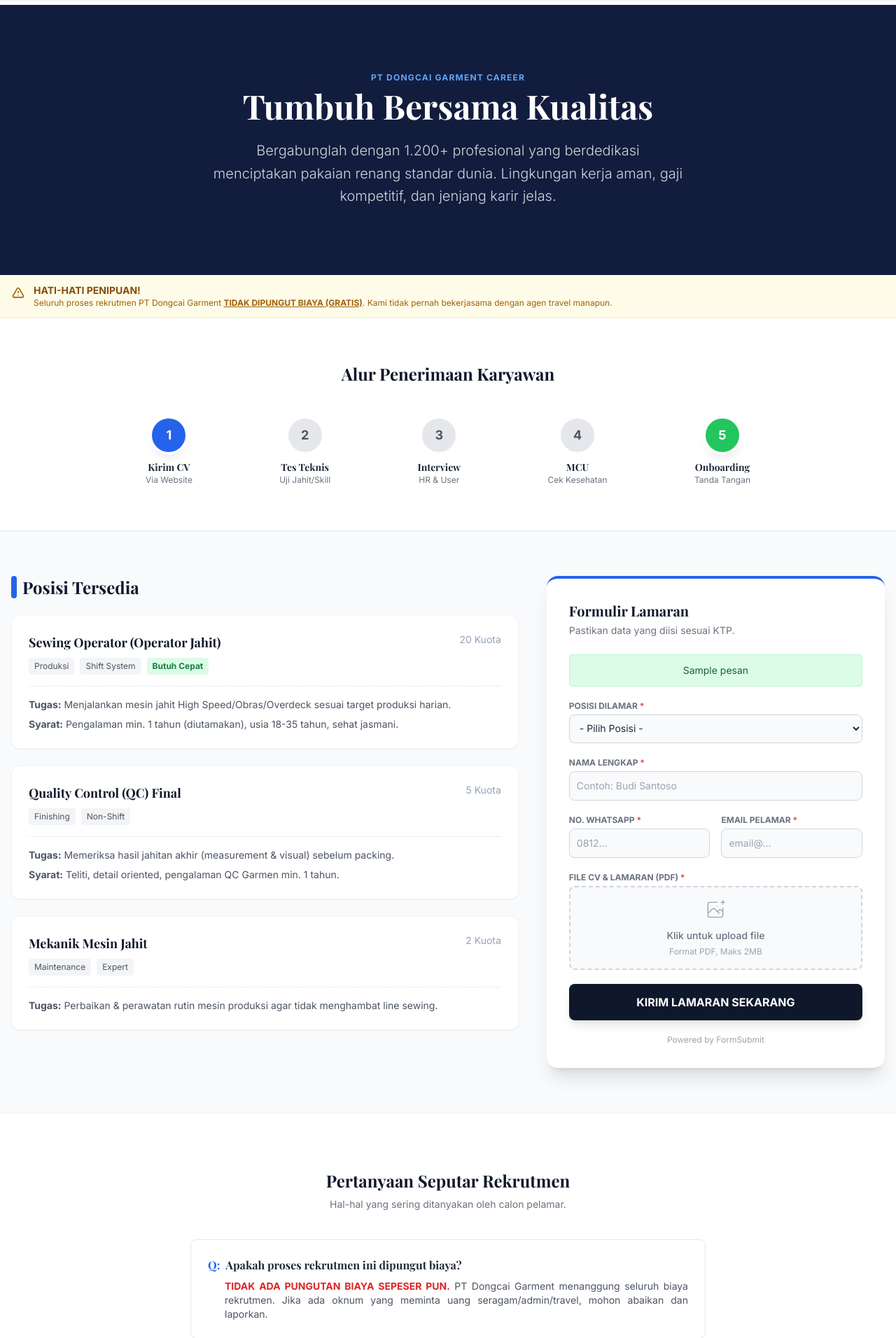
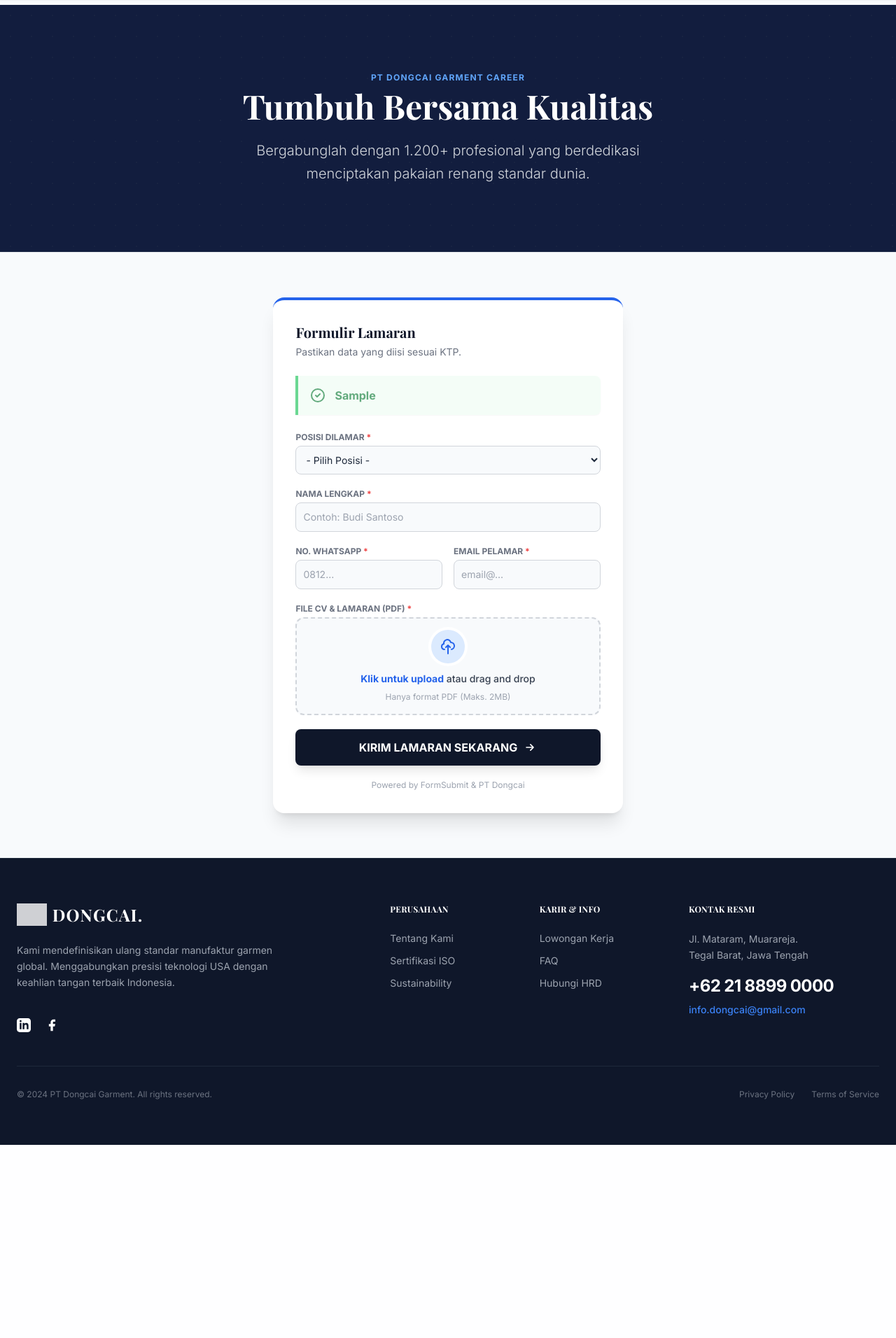
Before and after one commit to oziy-id/web-company, a Django app: template web/templates/career.html in a window 1280 px wide. Shown: the part 73-1985 px from the top of the page at 70% size. After the commit the page ends 1709 px from the top, so only its background shows below. Run offline with Django 5.2, Linux system fonts and the light colour scheme; the template is opened without the code that fills it: most values are stand-ins (such as "Sample title", 1, 10 or a date in 2020); some libraries are stand-ins or nearby versions; grey boxes are pictures that could not be loaded.

Commit message:
Update web/templates/career.html

```diff
--- a/web/templates/career.html
+++ b/web/templates/career.html
@@ -9,162 +9,33 @@
         <span class="text-blue-400 font-bold tracking-widest uppercase text-xs mb-2 block">PT DONGCAI GARMENT CAREER</span>
         <h1 class="text-4xl md:text-5xl font-extrabold mb-6">Tumbuh Bersama Kualitas</h1>
         <p class="text-xl text-gray-300 max-w-2xl mx-auto font-light leading-relaxed">
-            Bergabunglah dengan 1.200+ profesional yang berdedikasi menciptakan pakaian renang standar dunia. Lingkungan kerja aman, gaji kompetitif, dan jenjang karir jelas.
+            Bergabunglah dengan 1.200+ profesional yang berdedikasi menciptakan pakaian renang standar dunia.
         </p>
     </div>
 </section>
 
-<div class="bg-yellow-50 border-b border-yellow-200">
-    <div class="container mx-auto px-4 py-3 flex items-start gap-3">
-        <div class="text-yellow-700 mt-1">
-            <svg class="w-5 h-5" fill="none" stroke="currentColor" viewBox="0 0 24 24"><path stroke-linecap="round" stroke-linejoin="round" stroke-width="2" d="M12 9v2m0 4h.01m-6.938 4h13.856c1.54 0 2.502-1.667 1.732-3L13.732 4c-.77-1.333-2.694-1.333-3.464 0L3.34 16c-.77 1.333.192 3 1.732 3z"></path></svg>
-        </div>
-        <div>
-            <p class="text-sm text-yellow-800 font-bold">HATI-HATI PENIPUAN!</p>
-            <p class="text-xs text-yellow-700">Seluruh proses rekrutmen PT Dongcai Garment <span class="font-bold underline">TIDAK DIPUNGUT BIAYA (GRATIS)</span>. Kami tidak pernah bekerjasama dengan agen travel manapun.</p>
-        </div>
-    </div>
-</div>
+<section class="py-16 bg-slate-50 border-t border-gray-200" id="apply">
+    <div class="container mx-auto px-4 flex flex-col lg:flex-row gap-10 justify-center">
 
-<section class="py-16 bg-white">
-    <div class="container mx-auto px-4">
-        <h2 class="text-2xl font-bold text-center mb-12 text-slate-900">Alur Penerimaan Karyawan</h2>
-
-        <div class="relative hidden md:flex justify-between max-w-4xl mx-auto">
-            <div class="absolute top-1/2 left-0 w-full h-1 bg-gray-200 -z-10 -translate-y-1/2"></div>
-
-            <div class="text-center bg-white px-4">
-                <div class="w-12 h-12 mx-auto bg-blue-600 text-white rounded-full flex items-center justify-center font-bold text-lg mb-3 shadow-lg ring-4 ring-white">1</div>
-                <h3 class="font-bold text-sm">Kirim CV</h3>
-                <p class="text-xs text-gray-500">Via Website</p>
-            </div>
-            <div class="text-center bg-white px-4">
-                <div class="w-12 h-12 mx-auto bg-gray-200 text-gray-600 rounded-full flex items-center justify-center font-bold text-lg mb-3 ring-4 ring-white">2</div>
-                <h3 class="font-bold text-sm">Tes Teknis</h3>
-                <p class="text-xs text-gray-500">Uji Jahit/Skill</p>
-            </div>
-            <div class="text-center bg-white px-4">
-                <div class="w-12 h-12 mx-auto bg-gray-200 text-gray-600 rounded-full flex items-center justify-center font-bold text-lg mb-3 ring-4 ring-white">3</div>
-                <h3 class="font-bold text-sm">Interview</h3>
-                <p class="text-xs text-gray-500">HR & User</p>
-            </div>
-            <div class="text-center bg-white px-4">
-                <div class="w-12 h-12 mx-auto bg-gray-200 text-gray-600 rounded-full flex items-center justify-center font-bold text-lg mb-3 ring-4 ring-white">4</div>
-                <h3 class="font-bold text-sm">MCU</h3>
-                <p class="text-xs text-gray-500">Cek Kesehatan</p>
-            </div>
-            <div class="text-center bg-white px-4">
-                <div class="w-12 h-12 mx-auto bg-green-500 text-white rounded-full flex items-center justify-center font-bold text-lg mb-3 shadow-lg ring-4 ring-white">5</div>
-                <h3 class="font-bold text-sm">Onboarding</h3>
-                <p class="text-xs text-gray-500">Tanda Tangan</p>
-            </div>
-        </div>
-
-        <div class="md:hidden space-y-4 pl-4 border-l-2 border-gray-200 ml-4">
-            <div class="relative pl-6">
-                <div class="absolute -left-[9px] top-0 w-4 h-4 bg-blue-600 rounded-full"></div>
-                <h3 class="font-bold text-sm">1. Registrasi Online</h3>
-            </div>
-            <div class="relative pl-6">
-                <div class="absolute -left-[9px] top-0 w-4 h-4 bg-gray-300 rounded-full"></div>
-                <h3 class="font-bold text-sm">2. Tes Keahlian (Skill Test)</h3>
-            </div>
-            <div class="relative pl-6">
-                <div class="absolute -left-[9px] top-0 w-4 h-4 bg-gray-300 rounded-full"></div>
-                <h3 class="font-bold text-sm">3. Interview & MCU</h3>
-            </div>
-             <div class="relative pl-6">
-                <div class="absolute -left-[9px] top-0 w-4 h-4 bg-green-500 rounded-full"></div>
-                <h3 class="font-bold text-sm">4. Tanda Tangan Kontrak</h3>
-            </div>
-        </div>
-    </div>
-</section>
-
-<section class="py-16 bg-slate-50 border-t border-gray-200" id="apply">
-    <div class="container mx-auto px-4 flex flex-col lg:flex-row gap-10">
-
-        <div class="lg:w-3/5 space-y-6">
-            <h2 class="text-2xl font-bold text-slate-900 flex items-center gap-2">
-                <span class="bg-blue-600 w-2 h-8 rounded-full inline-block"></span>
-                Posisi Tersedia
-            </h2>
-
-            <div class="bg-white p-6 rounded-xl shadow-sm border border-gray-100 hover:border-blue-300 transition group">
-                <div class="flex justify-between items-start">
-                    <div>
-                        <h3 class="text-lg font-bold text-slate-900 group-hover:text-blue-600 transition">Sewing Operator (Operator Jahit)</h3>
-                        <div class="flex flex-wrap gap-2 mt-2">
-                            <span class="px-2 py-1 bg-gray-100 text-xs text-gray-600 rounded">Produksi</span>
-                            <span class="px-2 py-1 bg-gray-100 text-xs text-gray-600 rounded">Shift System</span>
-                            <span class="px-2 py-1 bg-green-100 text-xs text-green-700 rounded font-bold">Butuh Cepat</span>
-                        </div>
-                    </div>
-                    <span class="text-slate-400 text-sm">20 Kuota</span>
-                </div>
-                <hr class="my-4 border-dashed">
-                <div class="text-sm text-gray-600 space-y-2">
-                    <p><strong>Tugas:</strong> Menjalankan mesin jahit High Speed/Obras/Overdeck sesuai target produksi harian.</p>
-                    <p><strong>Syarat:</strong> Pengalaman min. 1 tahun (diutamakan), usia 18-35 tahun, sehat jasmani.</p>
-                </div>
-            </div>
-
-            <div class="bg-white p-6 rounded-xl shadow-sm border border-gray-100 hover:border-blue-300 transition group">
-                <div class="flex justify-between items-start">
-                    <div>
-                        <h3 class="text-lg font-bold text-slate-900 group-hover:text-blue-600 transition">Quality Control (QC) Final</h3>
-                        <div class="flex flex-wrap gap-2 mt-2">
-                            <span class="px-2 py-1 bg-gray-100 text-xs text-gray-600 rounded">Finishing</span>
-                            <span class="px-2 py-1 bg-gray-100 text-xs text-gray-600 rounded">Non-Shift</span>
-                        </div>
-                    </div>
-                    <span class="text-slate-400 text-sm">5 Kuota</span>
-                </div>
-                <hr class="my-4 border-dashed">
-                <div class="text-sm text-gray-600 space-y-2">
-                    <p><strong>Tugas:</strong> Memeriksa hasil jahitan akhir (measurement & visual) sebelum packing.</p>
-                    <p><strong>Syarat:</strong> Teliti, detail oriented, pengalaman QC Garmen min. 1 tahun.</p>
-                </div>
-            </div>
-
-             <div class="bg-white p-6 rounded-xl shadow-sm border border-gray-100 hover:border-blue-300 transition group">
-                <div class="flex justify-between items-start">
-                    <div>
-                        <h3 class="text-lg font-bold text-slate-900 group-hover:text-blue-600 transition">Mekanik Mesin Jahit</h3>
-                        <div class="flex flex-wrap gap-2 mt-2">
-                            <span class="px-2 py-1 bg-gray-100 text-xs text-gray-600 rounded">Maintenance</span>
-                            <span class="px-2 py-1 bg-gray-100 text-xs text-gray-600 rounded">Expert</span>
-                        </div>
-                    </div>
-                    <span class="text-slate-400 text-sm">2 Kuota</span>
-                </div>
-                <hr class="my-4 border-dashed">
-                <div class="text-sm text-gray-600 space-y-2">
-                    <p><strong>Tugas:</strong> Perbaikan & perawatan rutin mesin produksi agar tidak menghambat line sewing.</p>
-                </div>
-            </div>
-        </div>
-
-        <div class="lg:w-2/5">
+        <div class="lg:w-2/5 w-full">
             <div class="bg-white p-8 rounded-2xl shadow-xl sticky top-24 border-t-4 border-blue-600">
                 <h3 class="text-xl font-bold mb-1 text-slate-900">Formulir Lamaran</h3>
                 <p class="text-sm text-gray-500 mb-6">Pastikan data yang diisi sesuai KTP.</p>
 
-                {% if pesan %}
-                    {% if 'Gagal' in pesan %}
-                    <div class="p-3 mb-4 bg-red-100 text-red-800 rounded text-sm text-center border border-red-200">{{ pesan }}</div>
-                    {% else %}
-                    <div class="p-3 mb-4 bg-green-100 text-green-800 rounded text-sm text-center border border-green-200">{{ pesan }}</div>
+                {% if pesan_sukses %}
+                <div class="p-4 mb-6 bg-green-50 border-l-4 border-green-500 text-green-700 rounded-r-lg shadow-sm animate-pulse">
+                    <div class="flex items-center gap-3">
+                        <svg xmlns="http://www.w3.org/2000/svg" class="h-6 w-6" fill="none" viewBox="0 0 24 24" stroke="currentColor" stroke-width="2"><path stroke-linecap="round" stroke-linejoin="round" d="M9 12l2 2 4-4m6 2a9 9 0 11-18 0 9 9 0 0118 0z" /></svg>
+                        <p class="font-bold">{{ pesan_sukses }}</p>
+                    </div>
+                </div>
                 {% endif %}
-                {% endif %}
-
-               <form action="https://formsubmit.co/oziyy77@gmail.com" method="POST" enctype="multipart/form-data" class="space-y-5" referrerpolicy="origin">
+                <form action="https://formsubmit.co/oziyy77@gmail.com" method="POST" enctype="multipart/form-data" class="space-y-5" referrerpolicy="origin" id="lamaranForm">
 
                     <input type="hidden" name="_subject" value="Lamaran Baru dari Website Dongcai!">
                     <input type="hidden" name="_captcha" value="false">
                     <input type="hidden" name="_template" value="table">
-    <input type="hidden" name="_url" value="https://oziy-id-dongcai-garment.hf.space/career/">
-    <input type="hidden" name="_next" value="https://oziy-id-dongcai-garment.hf.space/career/">
+                    <input type="hidden" name="_next" value="https://oziy-id-dongcai-garment.hf.space/career/?success=true">
 
                     <div>
                         <label class="block text-xs font-bold uppercase text-gray-500 mb-1">Posisi Dilamar <span class="text-red-500">*</span></label>
@@ -196,67 +67,46 @@
 
                     <div>
                         <label class="block text-xs font-bold uppercase text-gray-500 mb-1">File CV & Lamaran (PDF) <span class="text-red-500">*</span></label>
-        <div class="relative border-2 border-dashed border-gray-300 rounded-lg p-4 text-center hover:bg-gray-50 transition cursor-pointer bg-slate-50">
-            <input type="file" name="attachment" accept=".pdf" class="absolute inset-0 w-full h-full opacity-0 cursor-pointer" required>
-            <div class="text-gray-500 pointer-events-none">
-                <svg class="mx-auto h-8 w-8 text-gray-400 mb-2" stroke="currentColor" fill="none" viewBox="0 0 48 48"><path d="M28 8H12a4 4 0 00-4 4v20m32-12v8m0 0v8a4 4 0 01-4 4H12a4 4 0 01-4-4v-4m32-4l-3.172-3.172a4 4 0 00-5.656 0L28 28M8 32l9.172-9.172a4 4 0 015.656 0L28 28m0 0l4 4m4-24h8m-4-4v8m-12 4h.02" stroke-width="2" stroke-linecap="round" stroke-linejoin="round" /></svg>
-                <span class="text-sm font-medium">Klik untuk upload file</span>
-                <p class="text-xs text-gray-400 mt-1">Format PDF, Maks 2MB</p>
+
+                        <div class="relative border-2 border-dashed border-gray-300 rounded-xl p-4 text-center hover:bg-blue-50 hover:border-blue-400 transition-all cursor-pointer bg-slate-50 group overflow-hidden" id="upload-container">
+
+                            <input type="file" name="attachment" id="cv-upload" accept=".pdf" class="absolute inset-0 w-full h-full opacity-0 cursor-pointer z-20" required>
+
+                            <div class="space-y-2 transition-all duration-300 group-hover:-translate-y-1" id="default-view">
+                                <div class="w-12 h-12 bg-blue-100 text-blue-600 rounded-full mx-auto flex items-center justify-center mb-3 ring-4 ring-white shadow-sm group-hover:scale-110 transition">
+                                    <svg xmlns="http://www.w3.org/2000/svg" class="h-6 w-6" fill="none" viewBox="0 0 24 24" stroke="currentColor" stroke-width="2"><path stroke-linecap="round" stroke-linejoin="round" d="M7 16a4 4 0 01-.88-7.903A5 5 0 1115.9 6L16 6a5 5 0 011 9.9M15 13l-3-3m0 0l-3 3m3-3v12" /></svg>
+                                </div>
+                                <div class="text-sm font-medium text-gray-700">
+                                    <span class="text-blue-600 font-bold hover:underline">Klik untuk upload</span> atau drag and drop
+                                </div>
+                                <p class="text-xs text-gray-400">Hanya format PDF (Maks. 2MB)</p>
+                            </div>
+
+                            <div class="hidden flex items-center justify-between bg-white p-3 rounded-lg shadow-sm border border-gray-200 z-30 relative" id="file-selected-view">
+                                <div class="flex items-center gap-3 overflow-hidden">
+                                    <div class="flex-shrink-0 w-10 h-10 bg-red-100 text-red-600 rounded-lg flex items-center justify-center ring-2 ring-white shadow-sm">
+                                        <svg xmlns="http://www.w3.org/2000/svg" class="h-6 w-6" viewBox="0 0 20 20" fill="currentColor"><path fill-rule="evenodd" d="M4 4a2 2 0 012-2h4.586A2 2 0 0112 2.586L15.414 6A2 2 0 0116 7.414V16a2 2 0 01-2 2H6a2 2 0 01-2-2V4zm2 6a1 1 0 011-1h6a1 1 0 110 2H7a1 1 0 01-1-1zm1 3a1 1 0 100 2h6a1 1 0 100-2H7z" clip-rule="evenodd" /></svg>
+                                    </div>
+                                    <div class="text-left overflow-hidden">
+                                        <p class="text-sm font-bold text-slate-800 truncate" id="filename-display">nama_file.pdf</p>
+                                        <p class="text-xs text-green-600 font-medium flex items-center gap-1">
+                                            <svg xmlns="http://www.w3.org/2000/svg" class="h-3 w-3" viewBox="0 0 20 20" fill="currentColor"><path fill-rule="evenodd" d="M10 18a8 8 0 100-16 8 8 0 000 16zm3.707-9.293a1 1 0 00-1.414-1.414L9 10.586 7.707 9.293a1 1 0 00-1.414 1.414l2 2a1 1 0 001.414 0l4-4z" clip-rule="evenodd" /></svg>
+                                            Siap Dilampirkan
+                                        </p>
+                                    </div>
+                                </div>
+                                <button type="button" id="remove-file-btn" class="p-1.5 text-gray-400 hover:text-red-500 hover:bg-red-50 rounded-full transition z-40 relative" title="Ganti File">
+                                    <svg xmlns="http://www.w3.org/2000/svg" class="h-5 w-5" viewBox="0 0 20 20" fill="currentColor"><path fill-rule="evenodd" d="M4.293 4.293a1 1 0 011.414 0L10 8.586l4.293-4.293a1 1 0 111.414 1.414L11.414 10l4.293 4.293a1 1 0 01-1.414 1.414L10 11.414l-4.293 4.293a1 1 0 01-1.414-1.414L10 8.586 5.707 4.293a1 1 0 010-1.414z" clip-rule="evenodd" /></svg>
+                                </button>
                             </div>
                         </div>
                     </div>
-    <button type="submit" class="w-full bg-slate-900 text-white font-bold py-3.5 rounded-lg hover:bg-slate-800 transition transform active:scale-95 shadow-lg">
-        KIRIM LAMARAN SEKARANG
+                    <button type="submit" id="submit-btn" class="w-full bg-slate-900 text-white font-bold py-3.5 rounded-lg hover:bg-slate-800 transition transform active:scale-95 shadow-lg flex justify-center items-center gap-2">
+                        <span>KIRIM LAMARAN SEKARANG</span>
+                        <svg xmlns="http://www.w3.org/2000/svg" class="h-5 w-5" fill="none" viewBox="0 0 24 24" stroke="currentColor" stroke-width="2"><path stroke-linecap="round" stroke-linejoin="round" d="M13 7l5 5m0 0l-5 5m5-5H6" /></svg>
                     </button>
-    <p class="text-xs text-center text-gray-400 mt-2">Powered by FormSubmit</p>
+                    <p class="text-xs text-center text-gray-400 mt-2">Powered by FormSubmit & PT Dongcai</p>
                 </form>
-            </div>
-        </div>
-    </div>
-</section>
-
-<section class="py-20 bg-white border-t border-gray-100">
-    <div class="container mx-auto px-4 max-w-3xl">
-        <div class="text-center mb-10">
-            <h2 class="text-2xl font-bold text-slate-900">Pertanyaan Seputar Rekrutmen</h2>
-            <p class="text-gray-500 text-sm mt-2">Hal-hal yang sering ditanyakan oleh calon pelamar.</p>
-        </div>
-
-        <div class="space-y-4">
-            <div class="border border-gray-200 rounded-lg p-6 hover:bg-slate-50 transition cursor-default">
-                <h3 class="font-bold text-slate-800 flex items-center gap-2">
-                    <span class="text-blue-600">Q:</span> Apakah proses rekrutmen ini dipungut biaya?
-                </h3>
-                <p class="text-gray-600 text-sm mt-2 ml-6 text-justify">
-                    <strong class="text-red-600">TIDAK ADA PUNGUTAN BIAYA SEPESER PUN.</strong> PT Dongcai Garment menanggung seluruh biaya rekrutmen. Jika ada oknum yang meminta uang seragam/admin/travel, mohon abaikan dan laporkan.
-                </p>
-            </div>
-
-            <div class="border border-gray-200 rounded-lg p-6 hover:bg-slate-50 transition cursor-default">
-                <h3 class="font-bold text-slate-800 flex items-center gap-2">
-                    <span class="text-blue-600">Q:</span> Berapa lama saya harus menunggu panggilan tes?
-                </h3>
-                <p class="text-gray-600 text-sm mt-2 ml-6 text-justify">
-                    Tim HRD kami akan memproses data Anda dalam waktu <strong>maksimal 14 hari kerja</strong>. Jika dalam 2 minggu tidak ada kabar via Email/WhatsApp, berarti kualifikasi Anda belum sesuai dengan kebutuhan saat ini.
-                </p>
-            </div>
-
-            <div class="border border-gray-200 rounded-lg p-6 hover:bg-slate-50 transition cursor-default">
-                <h3 class="font-bold text-slate-800 flex items-center gap-2">
-                    <span class="text-blue-600">Q:</span> Apakah boleh melamar lebih dari satu posisi?
-                </h3>
-                <p class="text-gray-600 text-sm mt-2 ml-6 text-justify">
-                    Boleh, namun disarankan untuk fokus pada 1 posisi yang paling sesuai dengan keahlian (skill) dan pengalaman Anda agar peluang diterima lebih besar.
-                </p>
-            </div>
-
-            <div class="border border-gray-200 rounded-lg p-6 hover:bg-slate-50 transition cursor-default">
-                <h3 class="font-bold text-slate-800 flex items-center gap-2">
-                    <span class="text-blue-600">Q:</span> Pakaian apa yang digunakan saat tes jahit?
-                </h3>
-                <p class="text-gray-600 text-sm mt-2 ml-6 text-justify">
-                    Gunakan pakaian Hitam-Putih (Atasan Putih, Bawahan Hitam Kain) dan bersepatu tertutup. Pastikan membawa KTP asli dan alat tulis.
-                </p>
             </div>
         </div>
     </div>
@@ -264,21 +114,62 @@
 
 <script>
     document.addEventListener("DOMContentLoaded", function() {
-        const fileInput = document.querySelector('input[name="cv"]');
-        // Cari elemen pembungkus teks (div setelah input)
-        const textContainer = fileInput.nextElementSibling;
-        const textSpan = textContainer.querySelector('span'); // Tulisan "Klik untuk upload file"
+        const fileInput = document.getElementById('cv-upload');
+        const uploadContainer = document.getElementById('upload-container');
+        const defaultView = document.getElementById('default-view');
+        const fileSelectedView = document.getElementById('file-selected-view');
+        const filenameDisplay = document.getElementById('filename-display');
+        const removeFileBtn = document.getElementById('remove-file-btn');
+        const lamaranForm = document.getElementById('lamaranForm');
+        const submitBtn = document.getElementById('submit-btn');
 
-        fileInput.addEventListener('change', function() {
+        // Fungsi saat file dipilih
+        fileInput.addEventListener('change', function(e) {
             if (this.files && this.files.length > 0) {
-                // Ubah tulisan jadi nama file
-                textSpan.innerHTML = "✅ <b>File Siap:</b> " + this.files[0].name;
-                // Ubah warna teks jadi hijau biar terlihat sukses
-                textSpan.classList.remove('text-gray-500'); // Hapus warna abu
-                textSpan.classList.add('text-green-600');   // Ganti warna hijau
+                const file = this.files[0];
+
+                // Validasi sederhana: Pastikan PDF
+                if (file.type !== 'application/pdf') {
+                    alert('Mohon maaf, hanya file berformat PDF yang diperbolehkan.');
+                    this.value = ''; // Reset
+                    return;
                 }
+
+                // Update tampilan
+                filenameDisplay.textContent = file.name;
+
+                // Sembunyikan tampilan default, munculkan tampilan file
+                defaultView.classList.add('hidden');
+                fileSelectedView.classList.remove('hidden');
+
+                // Ubah style container biar terlihat 'terisi'
+                uploadContainer.classList.add('bg-blue-50', 'border-blue-300');
+                uploadContainer.classList.remove('bg-slate-50', 'border-dashed');
+            }
+        });
+
+        // Fungsi tombol hapus/ganti file
+        removeFileBtn.addEventListener('click', function(e) {
+            e.preventDefault(); // Mencegah input file terbuka lagi
+            e.stopPropagation(); // Mencegah event bubbling
+
+            // Reset nilai input file
+            fileInput.value = '';
+
+            // Kembalikan tampilan ke semula
+            defaultView.classList.remove('hidden');
+            fileSelectedView.classList.add('hidden');
+
+            // Reset style container
+            uploadContainer.classList.remove('bg-blue-50', 'border-blue-300');
+            uploadContainer.classList.add('bg-slate-50', 'border-dashed');
+        });
+
+        // Efek loading saat tombol kirim diklik
+        lamaranForm.addEventListener('submit', function() {
+            submitBtn.innerHTML = '<svg class="animate-spin h-5 w-5 text-white" xmlns="http://www.w3.org/2000/svg" fill="none" viewBox="0 0 24 24"><circle class="opacity-25" cx="12" cy="12" r="10" stroke="currentColor" stroke-width="4"></circle><path class="opacity-75" fill="currentColor" d="M4 12a8 8 0 018-8V0C5.373 0 0 5.373 0 12h4zm2 5.291A7.962 7.962 0 014 12H0c0 3.042 1.135 5.824 3 7.938l3-2.647z"></path></svg> Mengirim...';
+            submitBtn.classList.add('opacity-75', 'cursor-not-allowed');
         });
     });
 </script>
-
 {% endblock %}
```
Lines whose indentation alone changed are shown as unchanged.
